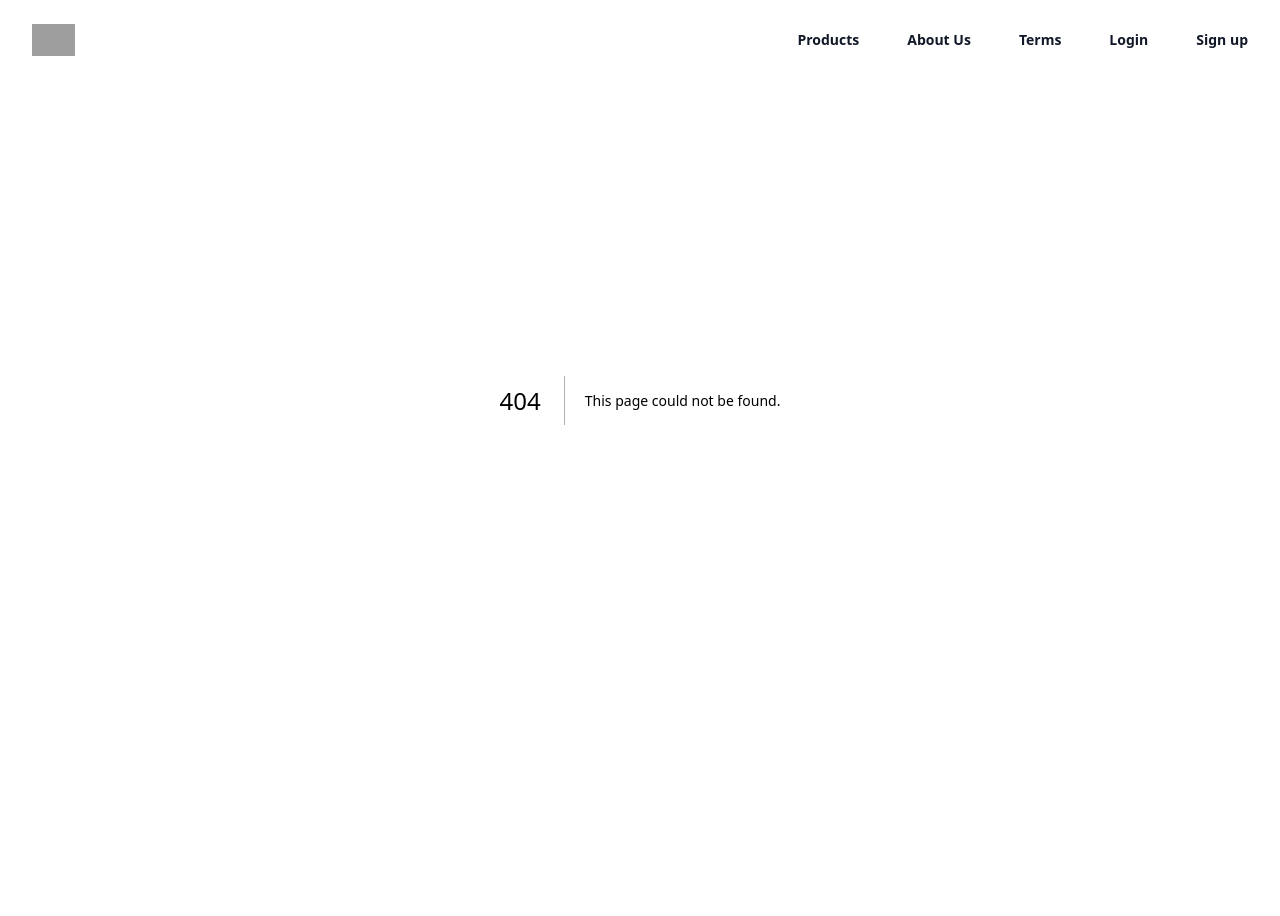
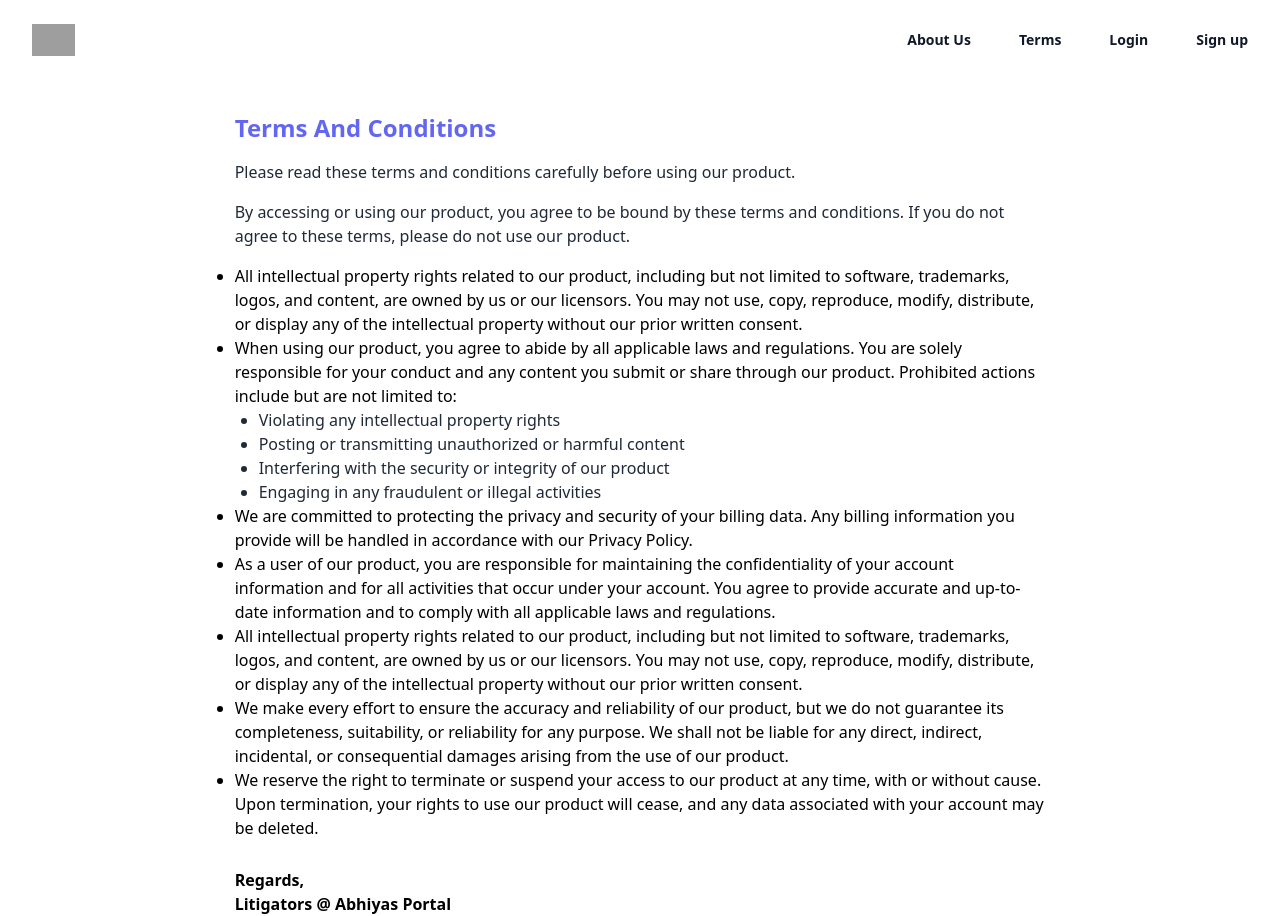
Before and after one commit to AkashTyagi123/smart-es, a Next.js app: page /terms in a window 1280 px wide. Before the commit this address had no page. Before the commit the page ends 800 px from the top, so only its background shows below. Built offline with nearby package versions, Linux system fonts and the light colour scheme; grey boxes are pictures that could not be loaded.

Commit message:
Added terms and about us page

```diff
--- a/components/header.tsx
+++ b/components/header.tsx
@@ -4,9 +4,9 @@ import { Bars3Icon, XMarkIcon } from "@heroicons/react/24/outline";
 import Link from "next/link";
 import Image from "next/image";
 const navigation = [
-  { name: "Products", href: "#" },
-  { name: "About Us", href: "#" },
-  { name: "Terms", href: "#" },
+
+  { name: "About Us", href: "/about" },
+  { name: "Terms", href: "/terms" },
   { name: "Login", href: "/signin" },
   { name: "Sign up", href: "/signup" },
 ];
--- /dev/null
+++ b/pages/about.tsx
@@ -0,0 +1,29 @@
+import React from 'react';
+
+const About = () => {
+  return (
+    <div className="pt-5 mt-5 relative top-10">
+      <div className="w-1/2 ml-auto mr-auto">
+        <h1 className="text-2xl font-bold text-indigo-500 mb-4">About Us</h1>
+        <p className="text-gray-800 mb-6">
+          Welcome to our website! We are a team passionate about utilizing artificial intelligence for examination purposes. Our goal is to provide a seamless and efficient experience for students and educators alike.
+        </p>
+
+        <p className="text-gray-800 mb-6">
+          Our mission is to provide a cutting-edge platform that enables educators to create and administer AI-powered exams that accurately assess students' knowledge and skills.
+        </p>
+        <p className="text-gray-800 mb-6">
+          Through the use of advanced algorithms and machine learning techniques, we aim to deliver personalized and adaptive assessments that adapt to each student's unique learning journey.
+        </p>
+        <p className="text-gray-800">
+          With our intuitive user interface and powerful AI capabilities, we strive to make the examination experience seamless, efficient, and insightful for both students and educators.
+        </p>
+
+        <p className='mt-7 font-bold'>Regards,</p>
+        <p className='font-bold'>Engineers @ Abhiyas Portal</p>
+      </div>
+    </div>
+  );
+};
+
+export default About;
--- /dev/null
+++ b/pages/terms.tsx
@@ -0,0 +1,48 @@
+import React from 'react';
+
+const TermsAndConditions = () => {
+  return (
+    <div className="bg-white min-h-screen p-8">
+
+
+<div className="pt-5 mt-5 relative top-10">
+      <div className="w-2/3 ml-auto mr-auto">
+        <h1 className="text-2xl font-bold text-indigo-500 mb-4">Terms And Conditions</h1>
+        <p className="text-gray-800 mb-4">
+        Please read these terms and conditions carefully before using our product.
+      </p>
+
+      <p className="text-gray-800 mb-4">
+        By accessing or using our product, you agree to be bound by these terms and conditions. If you do not agree to these terms, please do not use our product.
+      </p>
+
+        <ul className='list-disc'>
+            <li> All intellectual property rights related to our product, including but not limited to software, trademarks, logos, and content, are owned by us or our licensors. You may not use, copy, reproduce, modify, distribute, or display any of the intellectual property without our prior written consent.</li>
+            <li> When using our product, you agree to abide by all applicable laws and regulations. You are solely responsible for your conduct and any content you submit or share through our product. Prohibited actions include but are not limited to:</li>
+            <ul className="list-disc pl-6 text-gray-800">
+        <li>Violating any intellectual property rights</li>
+        <li>Posting or transmitting unauthorized or harmful content</li>
+        <li>Interfering with the security or integrity of our product</li>
+        <li>Engaging in any fraudulent or illegal activities</li>
+      </ul>
+
+      <li>We are committed to protecting the privacy and security of your billing data. Any billing information you provide will be handled in accordance with our Privacy Policy.</li>
+        <li> As a user of our product, you are responsible for maintaining the confidentiality of your account information and for all activities that occur under your account. You agree to provide accurate and up-to-date information and to comply with all applicable laws and regulations.</li>
+        <li>All intellectual property rights related to our product, including but not limited to software, trademarks, logos, and content, are owned by us or our licensors. You may not use, copy, reproduce, modify, distribute, or display any of the intellectual property without our prior written consent.
+      </li>
+      <li>We make every effort to ensure the accuracy and reliability of our product, but we do not guarantee its completeness, suitability, or reliability for any purpose. We shall not be liable for any direct, indirect, incidental, or consequential damages arising from the use of our product.</li>
+        <li>We reserve the right to terminate or suspend your access to our product at any time, with or without cause. Upon termination, your rights to use our product will cease, and any data associated with your account may be deleted.</li>
+        </ul>
+
+        <p className='mt-7 font-bold'>Regards,</p>
+        <p className='font-bold'>Litigators @ Abhiyas Portal</p>
+      </div>
+    </div>
+    </div>
+
+
+
+  );
+};
+
+export default TermsAndConditions;
```
